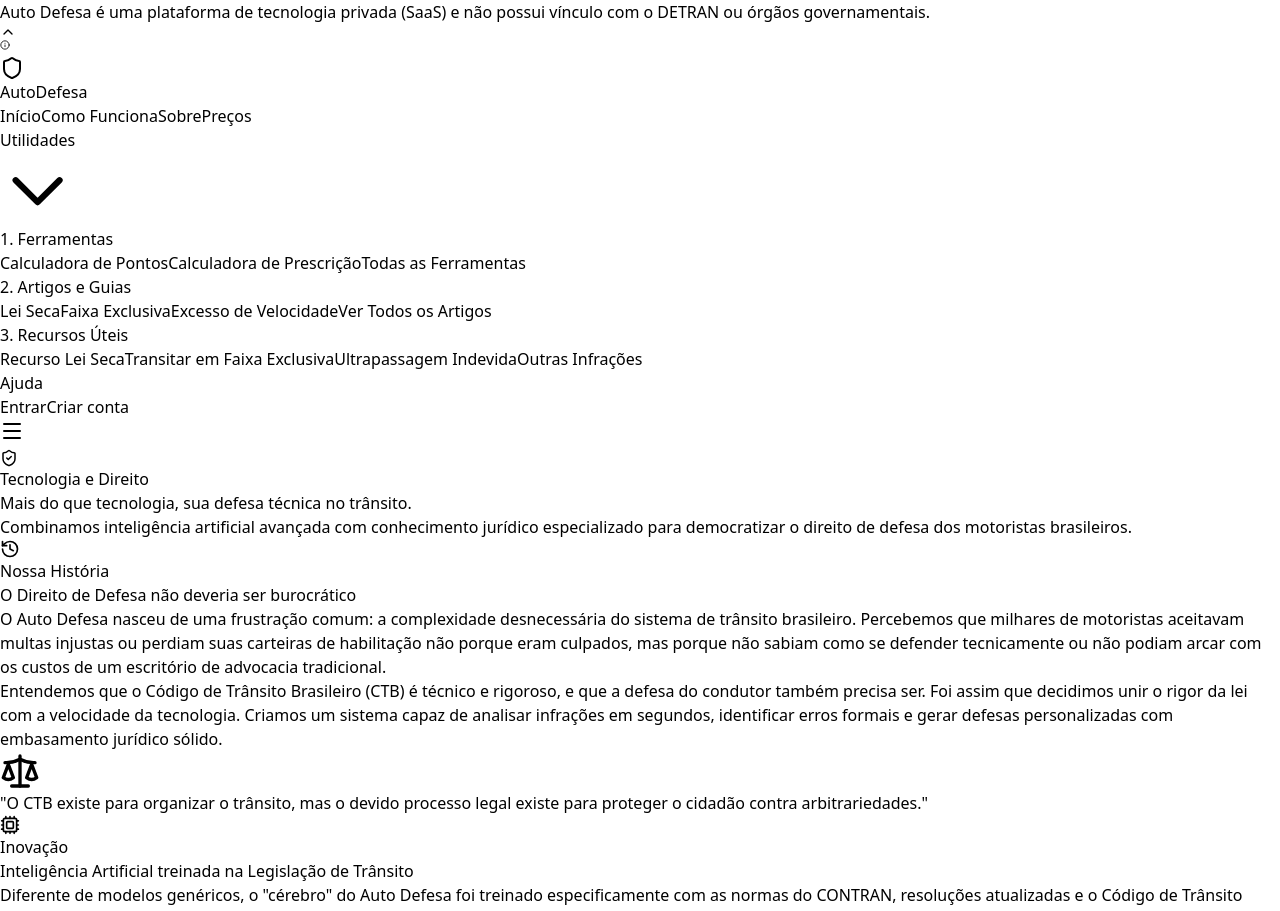
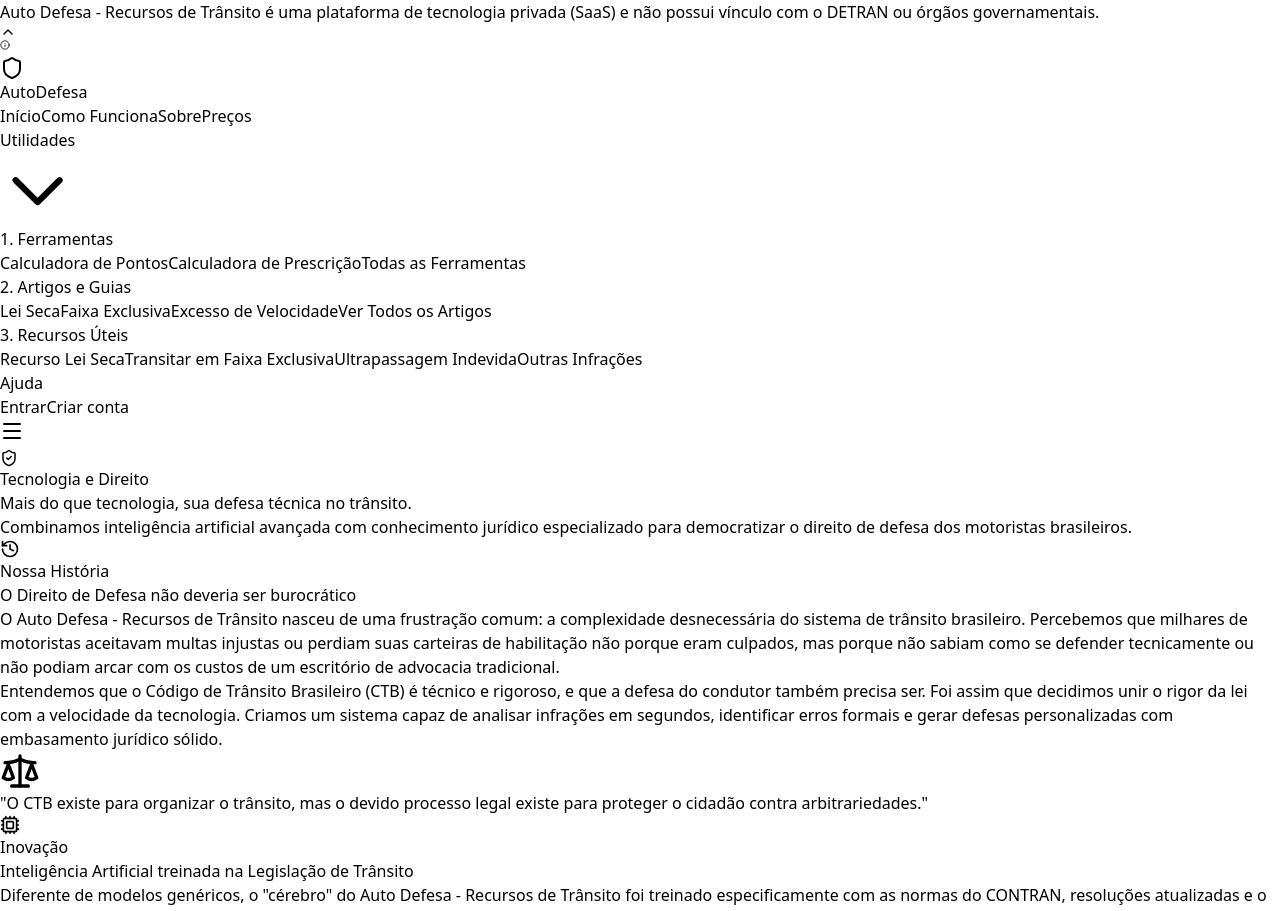
Before and after one commit to rodrigocvmd/auto-defesa, a React (Vite) app in the folder client/: page /about in a window 1280 px wide. Shown: the top 911 px of the page. Built offline with nearby package versions, Linux system fonts and the light colour scheme; no server answers.

Commit message:
rebranding frontend: Auto Defesa - Recursos de Trânsito

```diff
--- a/client/src/layouts/MainLayout.jsx
+++ b/client/src/layouts/MainLayout.jsx
@@ -43,8 +43,8 @@
 					id="infoWarning"
 					className="infoWarning bg-gray-100 py-2 border-b border-gray-100 animate-in fade-in slide-in-from-top duration-300">
 					<p className="text-[10px] md:text-xs text-gray-500 text-center px-4 leading-tight">
-						Auto Defesa é uma plataforma de tecnologia privada (SaaS) e não possui vínculo com o
-						DETRAN ou órgãos governamentais.
+						Auto Defesa - Recursos de Trânsito é uma plataforma de tecnologia privada (SaaS) e não
+						possui vínculo com o DETRAN ou órgãos governamentais.
 					</p>
 				</div>
 			)}
@@ -407,7 +407,7 @@
 					</p>
 
 					<p className="text-xs text-gray-600 mt-4">
-						&copy; {ano} AutoDefesa Software. Todos os direitos reservados.
+						&copy; {ano} Auto Defesa - Recursos de Trânsito. Todos os direitos reservados.
 					</p>
 				</footer>
 			</main>
--- a/client/src/pages/About.jsx
+++ b/client/src/pages/About.jsx
@@ -38,10 +38,25 @@
 	return (
 		<MainLayout>
 			<SEO
-				title="Sobre Nós"
-				description="Conheça o Auto Defesa: Unimos inteligência artificial e expertise jurídica para proteger o direito de dirigir de milhares de brasileiros."
+				title="Sobre a Auto Defesa - Recursos de Trânsito"
+				description="Conheça o Auto Defesa - Recursos de Trânsito: Unimos inteligência artificial e expertise jurídica para proteger o direito de dirigir de milhares de brasileiros."
 			/>
-			<script type="application/ld+json">{JSON.stringify(aboutSchema)}</script>
+			<script type="application/ld+json">{JSON.stringify({
+				"@context": "https://schema.org",
+				"@type": "AboutPage",
+				mainEntity: {
+					"@type": "Organization",
+					name: "Auto Defesa - Recursos de Trânsito",
+					description:
+						"Tecnologia jurídica avançada para democratizar o direito de defesa dos motoristas brasileiros.",
+					founder: {
+						"@type": "Person",
+						name: "Rodrigo Carvalho",
+						jobTitle: "Especialista em Direito de Trânsito",
+						knowsAbout: ["Direito de Trânsito", "CTB", "Inteligência Artificial"],
+					},
+				},
+			})}</script>
 
 			{/* 1. Hero Section */}
 			<section className="bg-blue-50 border-b border-blue-100 overflow-hidden">
@@ -77,11 +92,12 @@
 								</h2>
 								<div className="space-y-6 text-lg text-gray-600 leading-relaxed">
 									<p>
-										O Auto Defesa nasceu de uma frustração comum: a complexidade desnecessária do
-										sistema de trânsito brasileiro. Percebemos que milhares de motoristas aceitavam
-										multas injustas ou perdiam suas carteiras de habilitação não porque eram culpados,
-										mas porque não sabiam como se defender tecnicamente ou não podiam arcar com os
-										custos de um escritório de advocacia tradicional.
+										O Auto Defesa - Recursos de Trânsito nasceu de uma frustração comum: a
+										complexidade desnecessária do sistema de trânsito brasileiro. Percebemos que
+										milhares de motoristas aceitavam multas injustas ou perdiam suas carteiras de
+										habilitação não porque eram culpados, mas porque não sabiam como se defender
+										tecnicamente ou não podiam arcar com os custos de um escritório de advocacia
+										tradicional.
 									</p>
 									<p>
 										Entendemos que o Código de Trânsito Brasileiro (CTB) é técnico e rigoroso, e que a
@@ -120,9 +136,9 @@
 								Inteligência Artificial treinada na Legislação de Trânsito
 							</h2>
 							<p className="text-lg text-gray-600">
-								Diferente de modelos genéricos, o "cérebro" do Auto Defesa foi treinado
-								especificamente com as normas do CONTRAN, resoluções atualizadas e o Código de
-								Trânsito Brasileiro.
+								Diferente de modelos genéricos, o "cérebro" do Auto Defesa - Recursos de Trânsito
+								foi treinado especificamente com as normas do CONTRAN, resoluções atualizadas e o
+								Código de Trânsito Brasileiro.
 							</p>
 						</div>
 					</ScrollReveal>
@@ -188,7 +204,7 @@
 										<div className="w-32 h-32 md:w-48 md:h-48 rounded-full bg-blue-700/50 border-4 border-blue-600/30 flex items-center justify-center mb-6 overflow-hidden shadow-2xl">
 											<img
 												src="/perfil.webp"
-												alt="Rodrigo Carvalho - Fundador Auto Defesa"
+												alt="Rodrigo Carvalho - Fundador Auto Defesa - Recursos de Trânsito"
 												className="w-full h-full object-cover"
 											/>
 										</div>
--- a/client/src/pages/Home.jsx
+++ b/client/src/pages/Home.jsx
@@ -26,7 +26,7 @@
 	return (
 		<MainLayout>
 			<SEO
-				title="Recorra de Multas com IA | Recurso Pronto para protocolar em minutos | Apenas R$ 17,90"
+				title="Auto Defesa - Recursos de Trânsito com IA | Recurso Pronto para protocolar em minutos"
 				description="Gere seu Recurso de Multa de trânsito em minutos com Inteligência Artificial. Defesa prévia, JARI e CETRAN. Recurso personalizado e pronto para imprimir."
 				keywords="recurso de multa, multa de transito, recorrer multa, inteligencia artificial, advogado transito online"
 				isHome={true}
@@ -222,7 +222,7 @@
 						<ScrollReveal>
 							<div className="text-center mb-16">
 								<h2 className="text-3xl md:text-4xl font-black mb-6">
-									Por que escolher o AutoDefesa?
+									Por que escolher o Auto Defesa - Recursos de Trânsito?
 								</h2>
 								<p className="text-gray-300 max-w-3xl mx-auto text-lg">
 									Democratizamos o acesso à defesa de trânsito de qualidade. Compare e veja a
@@ -262,7 +262,7 @@
 										MELHOR ESCOLHA
 									</div>
 									<h3 className="text-2xl font-black text-gray-900 mb-6 flex items-center gap-2">
-										<span className="text-blue-600">AutoDefesa</span> IA
+										<span className="text-blue-600">Auto Defesa</span> - Recursos de Trânsito IA
 									</h3>
 									<ul className="space-y-4">
 										<li className="flex flex-col sm:flex-row sm:items-center justify-between border-b border-gray-100 pb-4 gap-1 sm:gap-0">
@@ -374,7 +374,7 @@
 					<ScrollReveal>
 						<div className="text-center mb-16">
 							<span className="bg-blue-50 text-blue-700 px-4 py-1.5 rounded-full text-sm font-bold mb-4 inline-block">
-								Por que confiar no Auto Defesa?
+								Por que confiar no Auto Defesa - Recursos de Trânsito?
 							</span>
 							<h2 className="text-3xl md:text-5xl font-black text-gray-900 mb-6">
 								Defesa Técnica com Inteligência Jurídica
--- a/client/src/pages/HowItWorks.jsx
+++ b/client/src/pages/HowItWorks.jsx
@@ -46,13 +46,17 @@
 
 	return (
 		<MainLayout>
+			<SEO
+				title="Como Funciona | Auto Defesa - Recursos de Trânsito"
+				description="Entenda como nossa tecnologia de IA elabora recursos de multas de trânsito em minutos, garantindo seu direito de defesa."
+			/>
 			<div className="max-w-4xl mx-auto pt-10 pb-2 px-4">
 				<ScrollReveal>
 					<header className="text-center mb-16">
 						<h1 className="text-4xl font-black text-gray-900 mb-4">Como Funciona</h1>
 						<p className="text-xl text-gray-600 max-w-2xl mx-auto">
-							Entenda o passo a passo para anular sua multa de trânsito sem burocracia e sem gastar
-							com advogados.
+							Entenda o passo a passo para anular sua multa de trânsito com a Auto Defesa - Recursos
+							de Trânsito sem burocracia e sem gastar com advogados.
 						</p>
 					</header>
 				</ScrollReveal>
```
